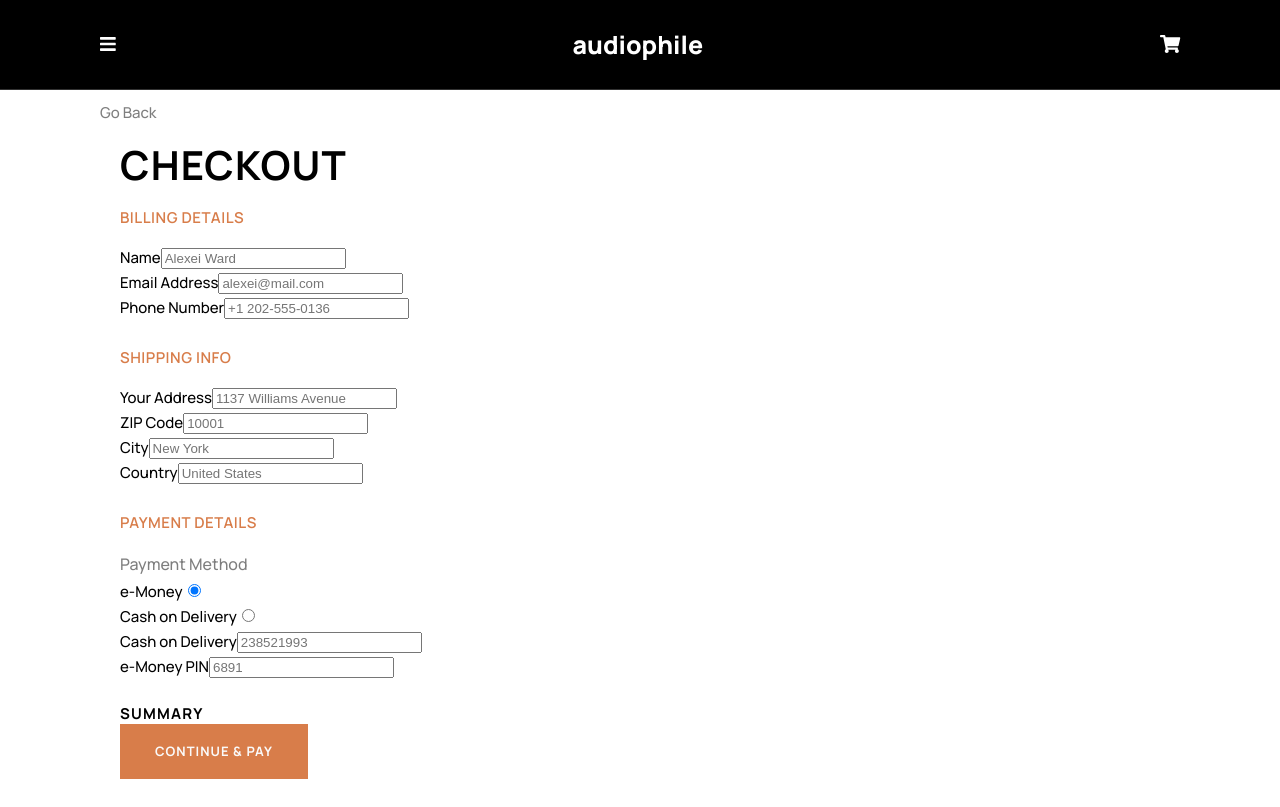
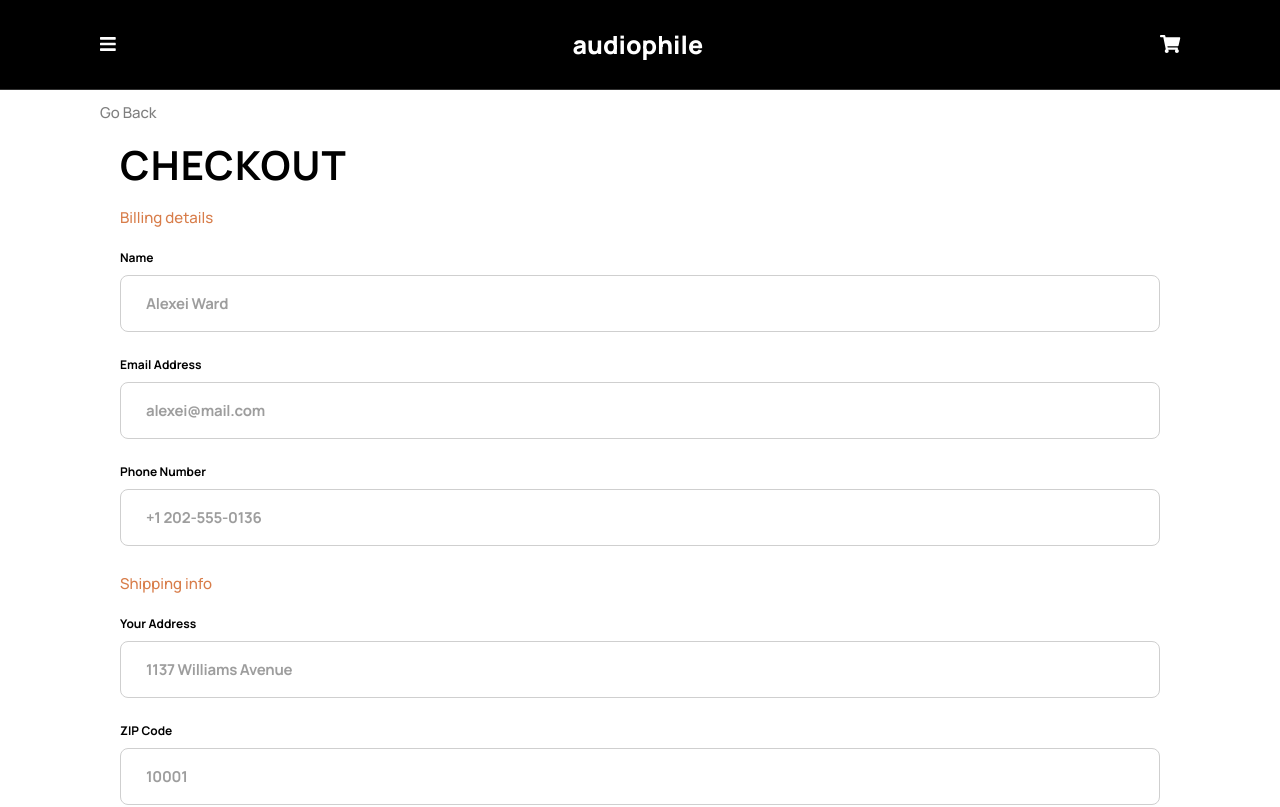
Before and after one commit to sudo-ditto/audiophile-ecommerce, a React (Create React App) app: page /checkout in a window 1280 px wide. Shown: the top 807 px of the page. Built offline with nearby package versions, Linux system fonts and the light colour scheme.

Commit message:
Updated README.md links

```diff
--- a/src/assets/sass/3-basics/_typography.scss
+++ b/src/assets/sass/3-basics/_typography.scss
@@ -1,8 +1,22 @@
-body {
+body, input {
     font-family: Manrope, -apple-system, BlinkMacSystemFont, 'Segoe UI', Roboto, Oxygen, Ubuntu, Cantarell, 'Open Sans', 'Helvetica Neue', sans-serif;
-    font-weight: 500;
     font-size  : 15px;
     line-height: 25px;
+}
+
+body {
+    font-weight: 500;
+}
+
+input {
+    font-weight: 700;
+    font-size: 15px;
+    letter-spacing: -0.25px;
+}
+
+label, .payment-label {
+    font-size: 12px;
+    font-weight: 700;
 }
 
 h1,
--- a/src/assets/sass/5-modules/_formInput.scss
+++ b/src/assets/sass/5-modules/_formInput.scss
@@ -1,3 +1,30 @@
 .form-input {
+    &:not(:last-of-type) {
+        margin-bottom: 20px;
+    }
+
+    label {
+        display      : block;
+        margin-bottom: 5px;
+    }
+
+    input {
+        padding      : 15px 25px;
+        box-sizing   : border-box;
+        width        : 100%;
+        border-radius: 8px;
+        border       : 1px solid #CFCFCF;
+
+        &::placeholder {
+            opacity: 0.7;
+        }
+    }
+
+    input {
+        &[type="radio"] {
+            width: fit-content;
+        }
+    }
+
 
 }
--- a/src/assets/sass/5-modules/_inputContainer.scss
+++ b/src/assets/sass/5-modules/_inputContainer.scss
@@ -1,8 +1,12 @@
 .form-input__container {
     margin-bottom: 25px;
 
-    h4 {
-        color: $primaryColor;
+    legend {
+        color        : $primaryColor;
         margin-bottom: 15px;
     }
+
+    .payment-label {
+        opacity: 1;
+    }
 }
--- a/src/assets/sass/7-queries/_typographyQueries.scss
+++ b/src/assets/sass/7-queries/_typographyQueries.scss
@@ -14,6 +14,7 @@
         font-size  : 16px;
         line-height: 1.8;
     }
+
 
     // Footer
 
--- a/src/pages/components/CheckoutComponents/FormComponents/InputContainer.js
+++ b/src/pages/components/CheckoutComponents/FormComponents/InputContainer.js
@@ -2,10 +2,10 @@ import React from 'react'
 
 const InputContainer = ({ name, children }) => {
     return (
-        <div className="form-input__container">
-            <h4>{name}</h4>
+        <fieldset className="form-input__container">
+            <legend>{name}</legend>
             {children}
-        </div>
+        </fieldset>
     )
 }
 
--- a/src/pages/components/CheckoutComponents/FormComponents/PaymentDetails.js
+++ b/src/pages/components/CheckoutComponents/FormComponents/PaymentDetails.js
@@ -6,11 +6,11 @@ const PaymentDetails = () => {
     return (
         <InputContainer name="Payment Details">
             <div className="payment-method__container">
-                <p>Payment Method</p>
-                <FormInput labelName="e-Money" placeholder="" inputType="radio" id="e-money" name="e-money" checked />
-                <FormInput labelName="Cash on Delivery" placeholder="" inputType="radio" id="cash-on-delivery" name="cash-on-delivery" />
+                <p className="payment-label">Payment Method</p>
+                <FormInput labelName="e-Money" placeholder="" inputType="radio" id="e-money" name="payment-method" checked />
+                <FormInput labelName="Cash on Delivery" placeholder="" inputType="radio" id="cash-on-delivery" name="payment-method" />
             </div>
-            <FormInput labelName="Cash on Delivery" placeholder="238521993" inputType="number" id="e-money-number" name="e-money-number" />
+            <FormInput labelName="e-Money Number" placeholder="238521993" inputType="number" id="e-money-number" name="e-money-number" />
             <FormInput labelName="e-Money PIN" placeholder="6891" inputType="number" id="e-money-pin" name="e-money-pin" />
         </InputContainer>
     )
```
Also changed, not shown: 1 other file (tests, documents, lock files or other folders).
